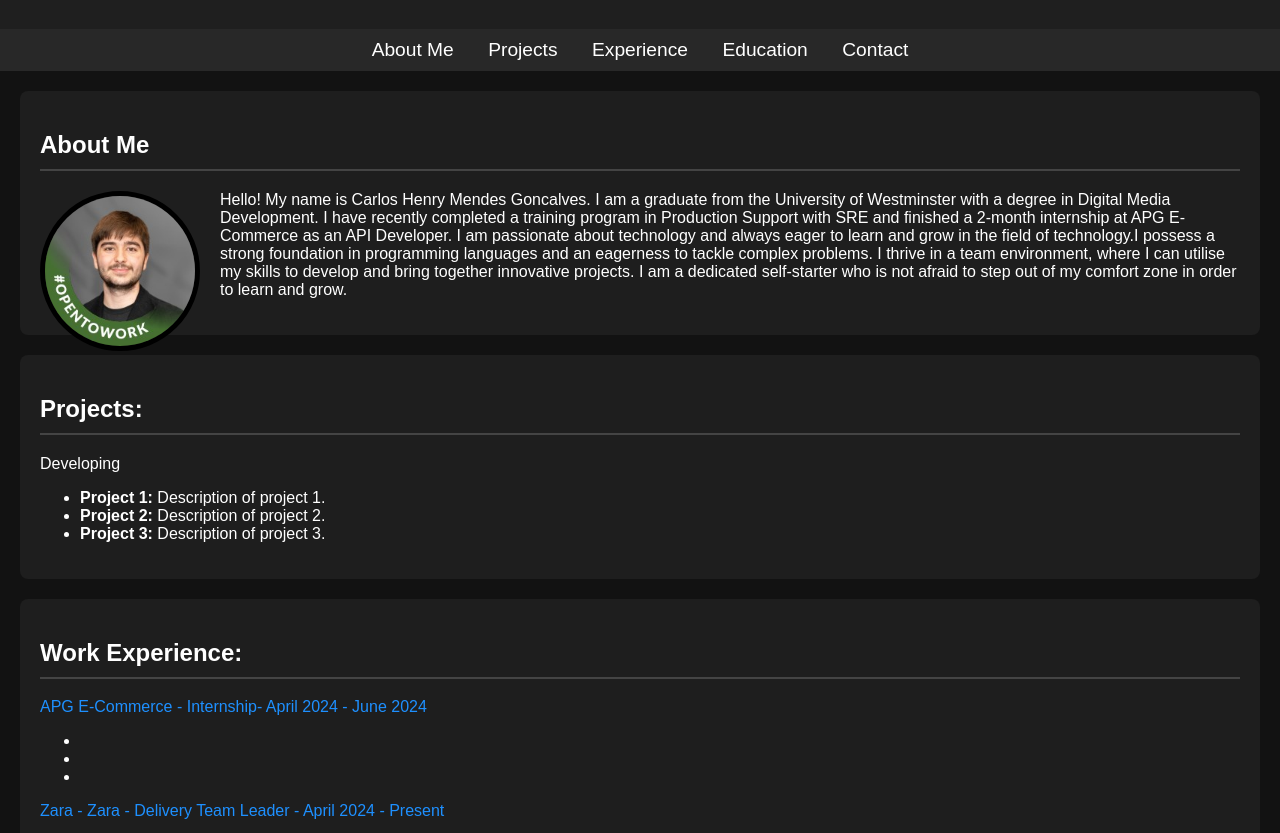
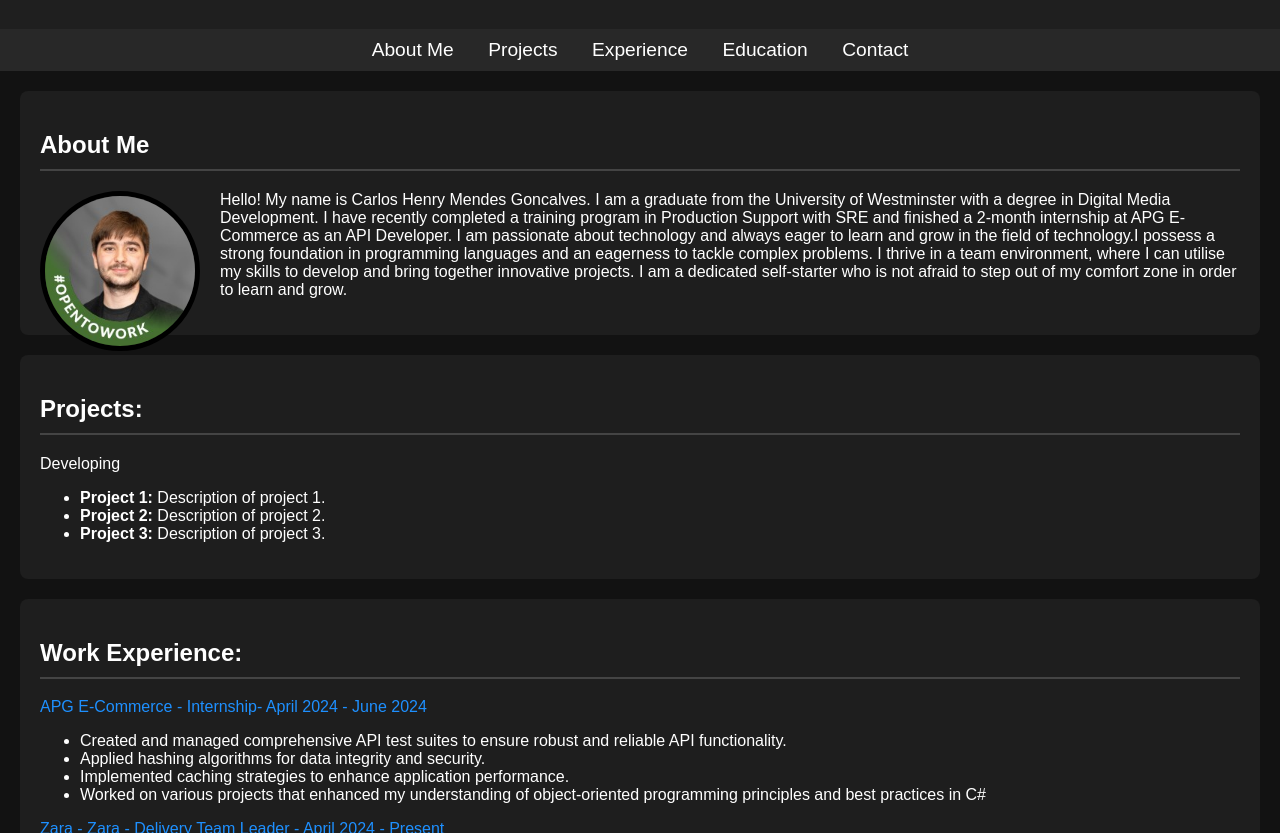
Before and after one commit to CarlosGoncalves-GitHub/mywebsite, a plain HTML site: page index.html in a window 1280 px wide. Shown: the part 116-949 px from the top of the page. Drawn offline with Linux system fonts and the light colour scheme.

Commit message:
moreinfo

```diff
--- a/index.html
+++ b/index.html
@@ -39,9 +39,10 @@
         <h2>Work Experience: </h2>
         <sh1>APG E-Commerce - Internship- April 2024 - June 2024  </sh1>
         <ul>
-            <li></li>
-            <li></li>
-            <li></li>
+            <li>Created and managed comprehensive API test suites to ensure robust and reliable API functionality. </li>
+            <li>Applied hashing algorithms for data integrity and security.</li>
+            <li>Implemented caching strategies to enhance application performance.</li>
+            <li>Worked on various projects that enhanced my understanding of object-oriented programming principles and best practices in C# </li>
         </ul>
         <sh1>Zara - Zara - Delivery Team Leader - April 2024 - Present   </sh1>
         <ul>
```
Also changed, not shown: 1 other file.
